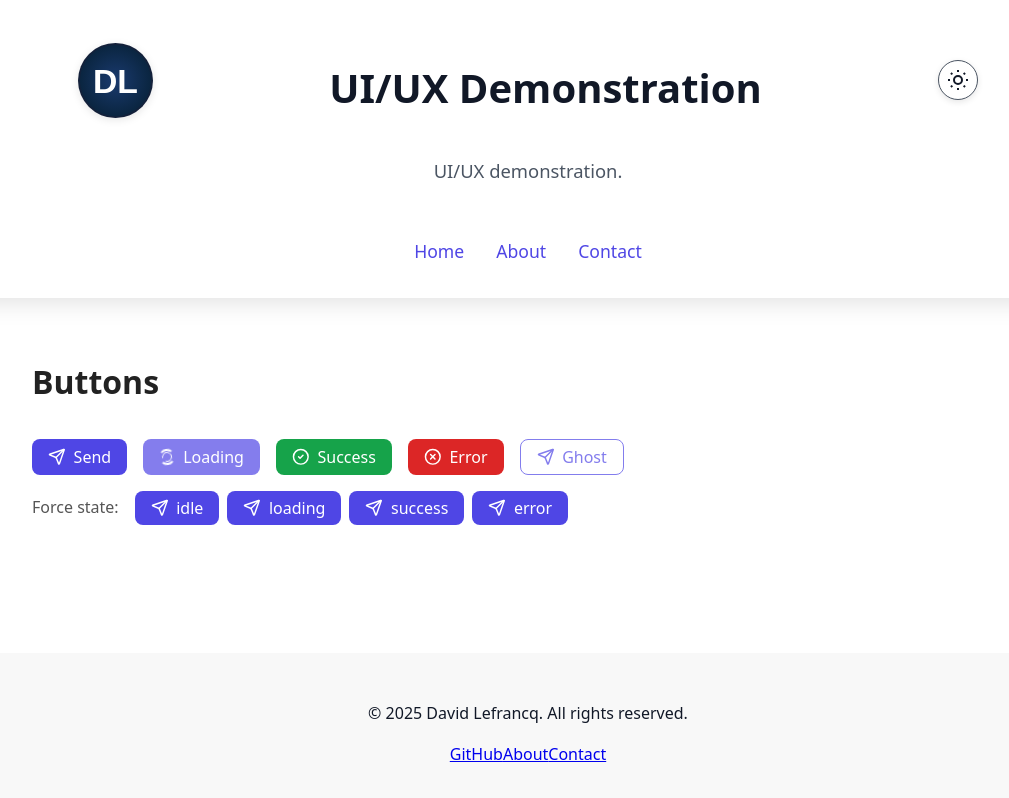
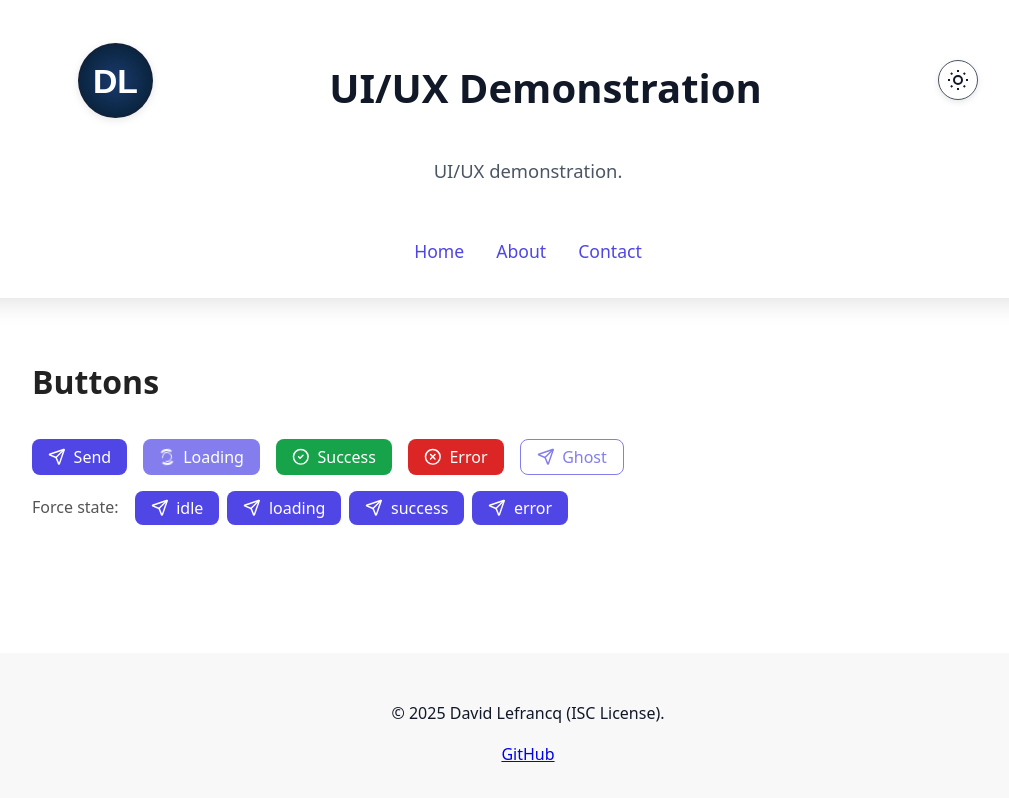
Before and after one commit to davidlefrancq/david-lefrancq-ui-ux-demonstration, a Next.js app in the folder next/: page / in a window 1280 px wide. Shown: the whole page, without its empty margins (112-1121 px from the left). Built offline with nearby package versions, Linux system fonts and the light colour scheme.

Commit message:
fix: update footer copyright notice to reflect ISC License

```diff
--- a/next/src/app/components/Footer/index.tsx
+++ b/next/src/app/components/Footer/index.tsx
@@ -7,7 +7,7 @@ const Footer = () => {
     <footer className="l-footer">
       <div className="l-footer__content">
         <p className="l-footer__text">
-          © {new Date().getFullYear()} David Lefrancq. All rights reserved.
+          © 2025 David Lefrancq (ISC License).
         </p>
         <nav className="l-footer__nav">
           <a
@@ -17,8 +17,6 @@ const Footer = () => {
           >
             GitHub
           </a>
-          <a href="/about">About</a>
-          <a href="/contact">Contact</a>
         </nav>
       </div>
     </footer>
```
